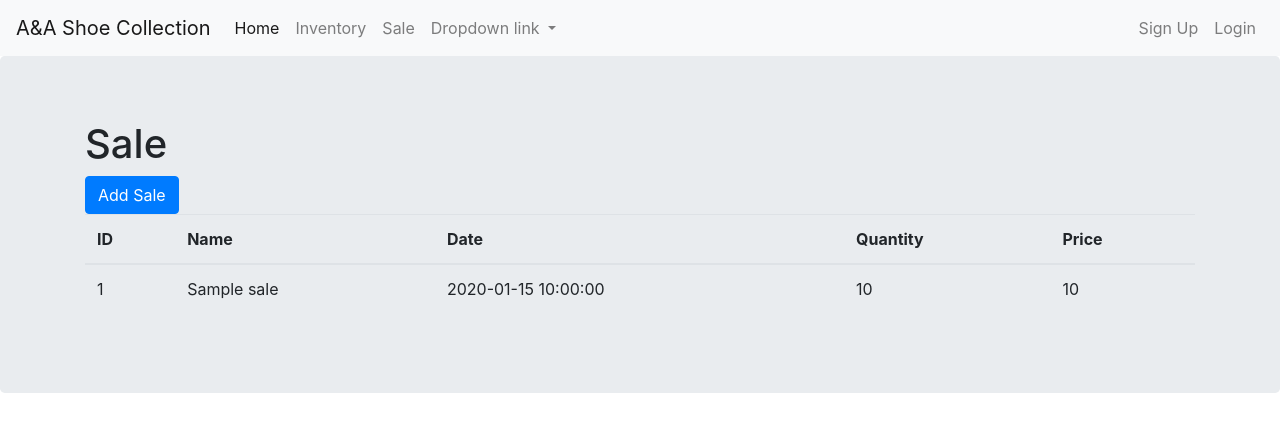
After one commit to bhanu18/Keeping_Inventory, a PHP site: page /store/Sale.php in a window 1280 px wide. The commit adds this page. Shown: the top 432 px of the page. Run offline with PHP 8.4, Linux system fonts and the light colour scheme; tables that the repository leaves empty or names only in its code hold one stand-in row (values such as "Sample post").

Commit message:
Still goin

```diff
--- /dev/null
+++ b/Sale.php
@@ -0,0 +1,56 @@
+<!doctype html>
+<html lang="en">
+  <head>
+    <!-- Required meta tags -->
+    <meta charset="utf-8">
+    <meta name="viewport" content="width=device-width, initial-scale=1, shrink-to-fit=no">
+
+    <title>Sale</title>
+  </head>
+  <body>
+      <?php include_once('header.php')?>
+      <div class="jumbotron">
+      <div class="container">
+         <h1 align="centre">Sale</h1>
+          <a class="btn btn-primary" href="Add_sale.php" role="button">Add Sale</a>
+
+           <table class="table table-hover">
+  <thead>
+    <tr>
+        <th scope="col">ID</th>
+      <th scope="col">Name</th>
+      <th scope="col">Date</th>
+      <th scope="col">Quantity</th>
+      <th scope="col">Price</th>
+    </tr>
+  </thead>
+  <tbody>
+      <?php $link= mysqli_connect('localhost','root','','store','3308');
+if(!$link){
+    die ('connection unsuccessful'. mysqli_error($link));
+}
+      $sql = "SELECT sale_id,Name, Date, sale_quantity, sale_price FROM items_sale JOIN product ON product.Id = items_sale.prod_id";
+
+      $result = mysqli_query($link,$sql);
+      if (!$result) {
+    printf("Error: %s\n", mysqli_error($link));
+    exit();
+}
+
+      while($row = mysqli_fetch_array($result)){
+          echo '<tr>
+      <td>'.$row["sale_id"].'</td>
+      <td>'.$row["Name"].'</td>
+      <td>'.$row["Date"].'</td>
+      <td>'.$row["sale_quantity"].'</td>
+      <td>'.$row["sale_price"].'</td>
+    </tr>';
+      }
+      mysqli_close($link);
+      ?>
+  </tbody>
+</table>
+          </div></div>
+
+  </body>
+</html>
--- a/header.php
+++ b/header.php
@@ -6,7 +6,7 @@
     <script src="https://cdn.jsdelivr.net/npm/popper.js@1.16.1/dist/umd/popper.min.js" integrity="sha384-9/reFTGAW83EW2RDu2S0VKaIzap3H66lZH81PoYlFhbGU+6BZp6G7niu735Sk7lN" crossorigin="anonymous"></script>
     <script src="https://stackpath.bootstrapcdn.com/bootstrap/4.5.2/js/bootstrap.min.js" integrity="sha384-B4gt1jrGC7Jh4AgTPSdUtOBvfO8shuf57BaghqFfPlYxofvL8/KUEfYiJOMMV+rV" crossorigin="anonymous"></script>
 <nav class="navbar navbar-expand-lg navbar-light bg-light">
-  <a class="navbar-brand" href="#">Navbar</a>
+  <a class="navbar-brand" href="#">A&amp;A Shoe Collection</a>
   <button class="navbar-toggler" type="button" data-toggle="collapse" data-target="#navbarNavDropdown" aria-controls="navbarNavDropdown" aria-expanded="false" aria-label="Toggle navigation">
     <span class="navbar-toggler-icon"></span>
   </button>
@@ -16,10 +16,10 @@
         <a class="nav-link" href="index.php">Home <span class="sr-only">(current)</span></a>
       </li>
       <li class="nav-item">
-        <a class="nav-link" href="#">Features</a>
+        <a class="nav-link" href="inventory.php">Inventory</a>
       </li>
       <li class="nav-item">
-        <a class="nav-link" href="#">Pricing</a>
+        <a class="nav-link" href="Sale.php">Sale</a>
       </li>
       <li class="nav-item dropdown">
         <a class="nav-link dropdown-toggle" href="#" id="navbarDropdownMenuLink" role="button" data-toggle="dropdown" aria-haspopup="true" aria-expanded="false">
@@ -32,5 +32,15 @@
         </div>
       </li>
     </ul>
+      <ul class="navbar-nav ml-auto">
+      <li class="nav-item">
+        <a class="nav-link" href="create_user.php"><i class="fa fa-user-plus" aria-hidden="true"></i>
+Sign Up</a>
+      </li>
+      <li class="nav-item">
+        <a class="nav-link" href="login.php"><i class="fa fa-sign-in" aria-hidden="true"></i>
+Login</a>
+      </li>
+    </ul>
   </div>
 </nav>
```
Also changed, not shown: Add_sale.php (added, +81 -0 lines), add_product.php (added, +63 -0 lines), login.php (added, +31 -0 lines).
